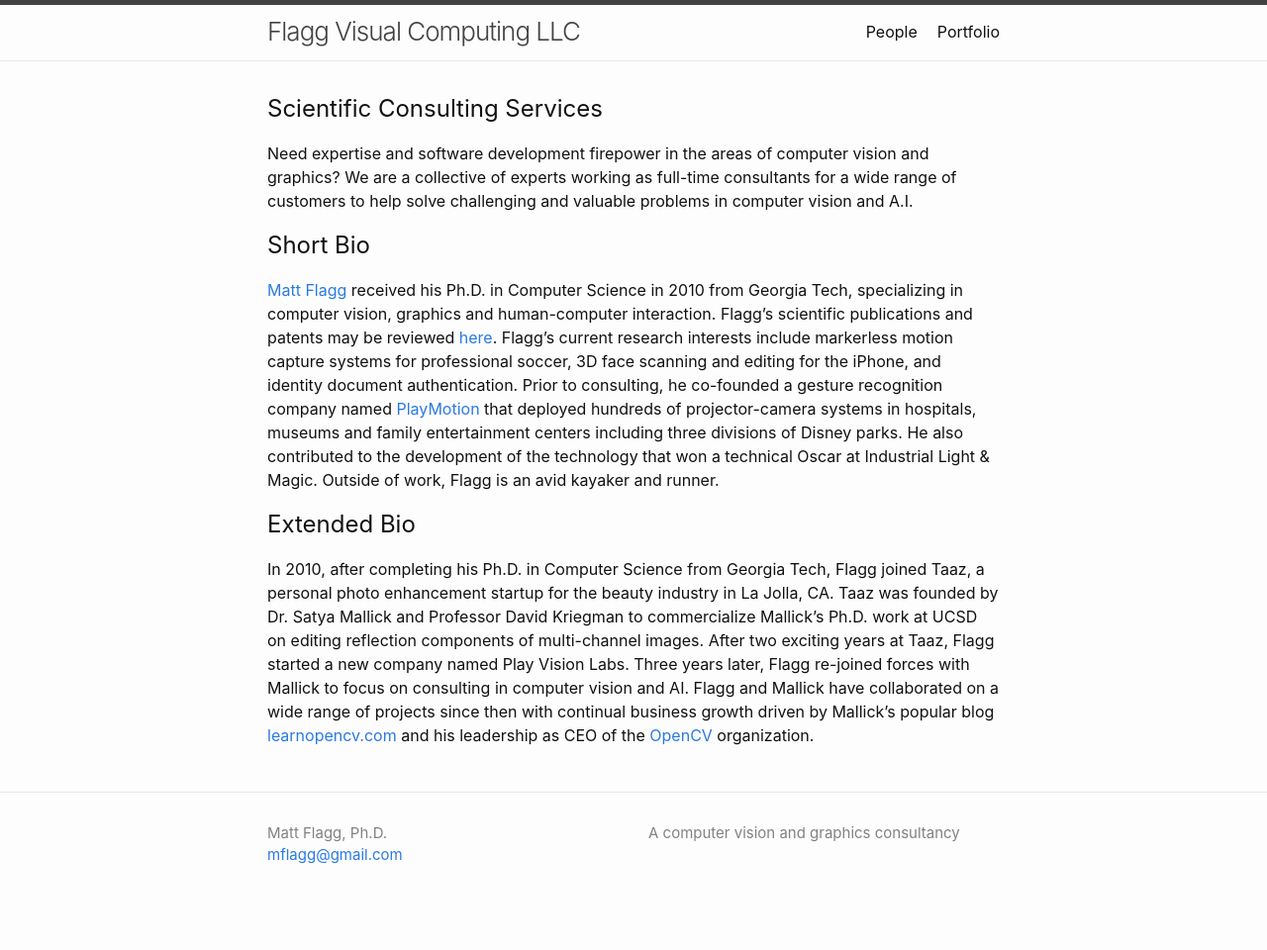
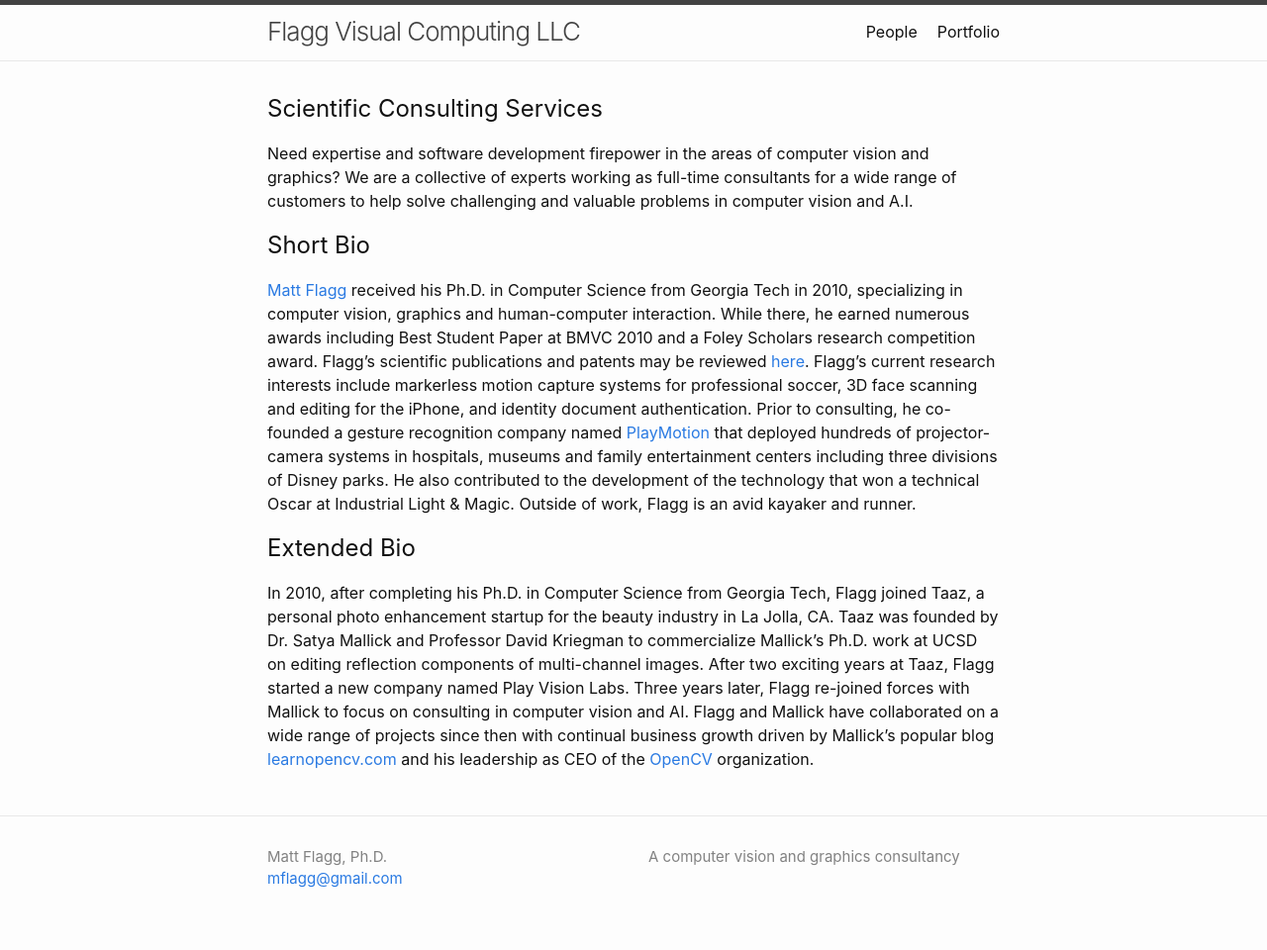
Before and after one commit to mflagg/mflagg.github.io, a Jekyll site: the page built from index.md, in a window 1280 px wide. Shown: the whole page at 99% size. Built offline with Jekyll 4.4.1, drawn with Linux system fonts in a browser that asks for light colours; our own code applies the rules of GitHub Pages for plain Markdown files; before the commit the page ends 936 px from its top, so only the background shows below that.

Commit message:
clarification

```diff
--- a/index.md
+++ b/index.md
@@ -5,7 +5,7 @@
 
 ## Short Bio
 
-[ Matt Flagg ](https://www.linkedin.com/in/matt-flagg-47a4643/) received his Ph.D. in Computer Science in 2010 from Georgia Tech, specializing in computer vision, graphics and human-computer interaction.  Flagg's scientific publications and patents may be reviewed [here](https://scholar.google.com/citations?user=SvuSifMAAAAJ&hl=en).  Flagg’s current research interests include markerless motion capture systems for professional soccer, 3D face scanning and editing for the iPhone, and identity document authentication. Prior to consulting, he co-founded a gesture recognition company named [PlayMotion](https://www.youtube.com/watch?v=pkrSHp1H_W4&ab_channel=playmotionvideos) that deployed hundreds of projector-camera systems in hospitals, museums and family entertainment centers including three divisions of Disney parks. He also contributed to the development of the technology that won a technical Oscar at Industrial Light & Magic. Outside of work, Flagg is an avid kayaker and runner.
+[ Matt Flagg ](https://www.linkedin.com/in/matt-flagg-47a4643/) received his Ph.D. in Computer Science from Georgia Tech in 2010, specializing in computer vision, graphics and human-computer interaction.  While there, he earned numerous awards including Best Student Paper at BMVC 2010 and a Foley Scholars research competition award.  Flagg's scientific publications and patents may be reviewed [here](https://scholar.google.com/citations?user=SvuSifMAAAAJ&hl=en).  Flagg’s current research interests include markerless motion capture systems for professional soccer, 3D face scanning and editing for the iPhone, and identity document authentication. Prior to consulting, he co-founded a gesture recognition company named [PlayMotion](https://www.youtube.com/watch?v=pkrSHp1H_W4&ab_channel=playmotionvideos) that deployed hundreds of projector-camera systems in hospitals, museums and family entertainment centers including three divisions of Disney parks. He also contributed to the development of the technology that won a technical Oscar at Industrial Light & Magic. Outside of work, Flagg is an avid kayaker and runner.
 
 ## Extended Bio
 
```
